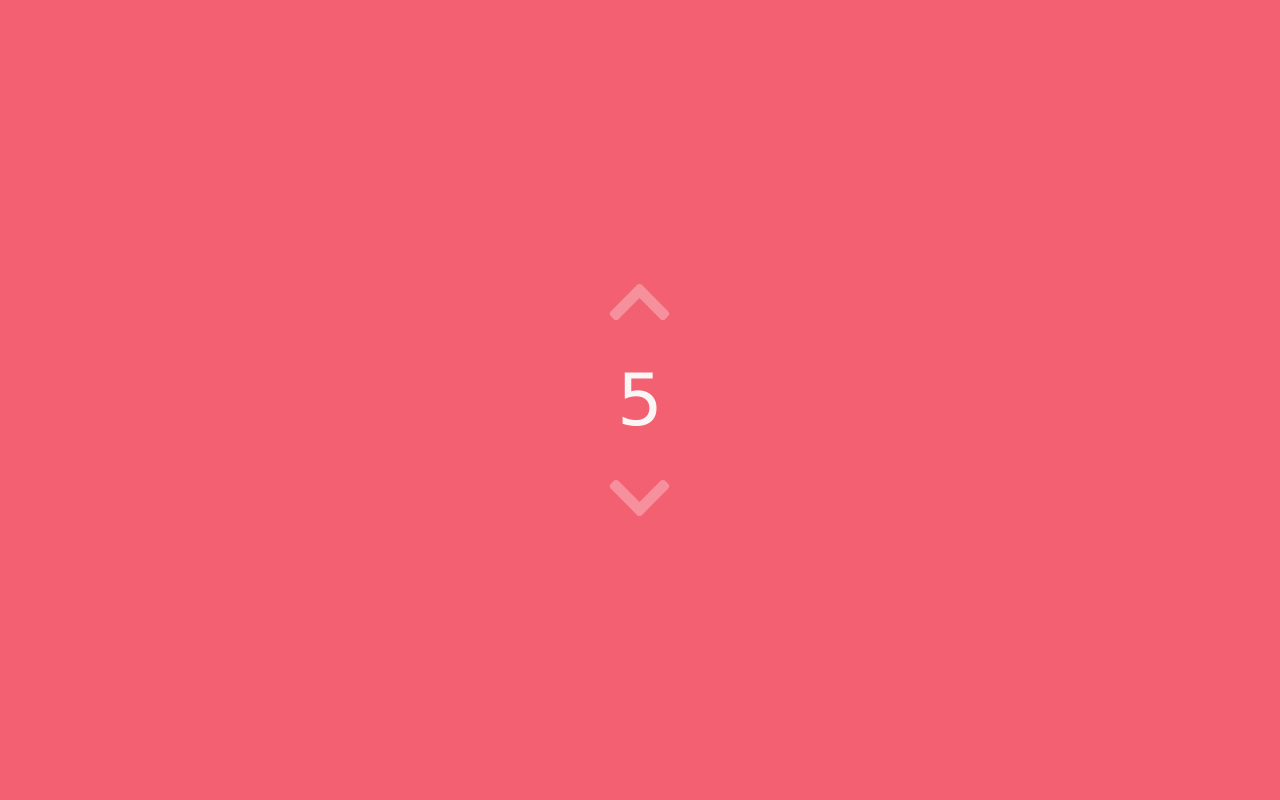
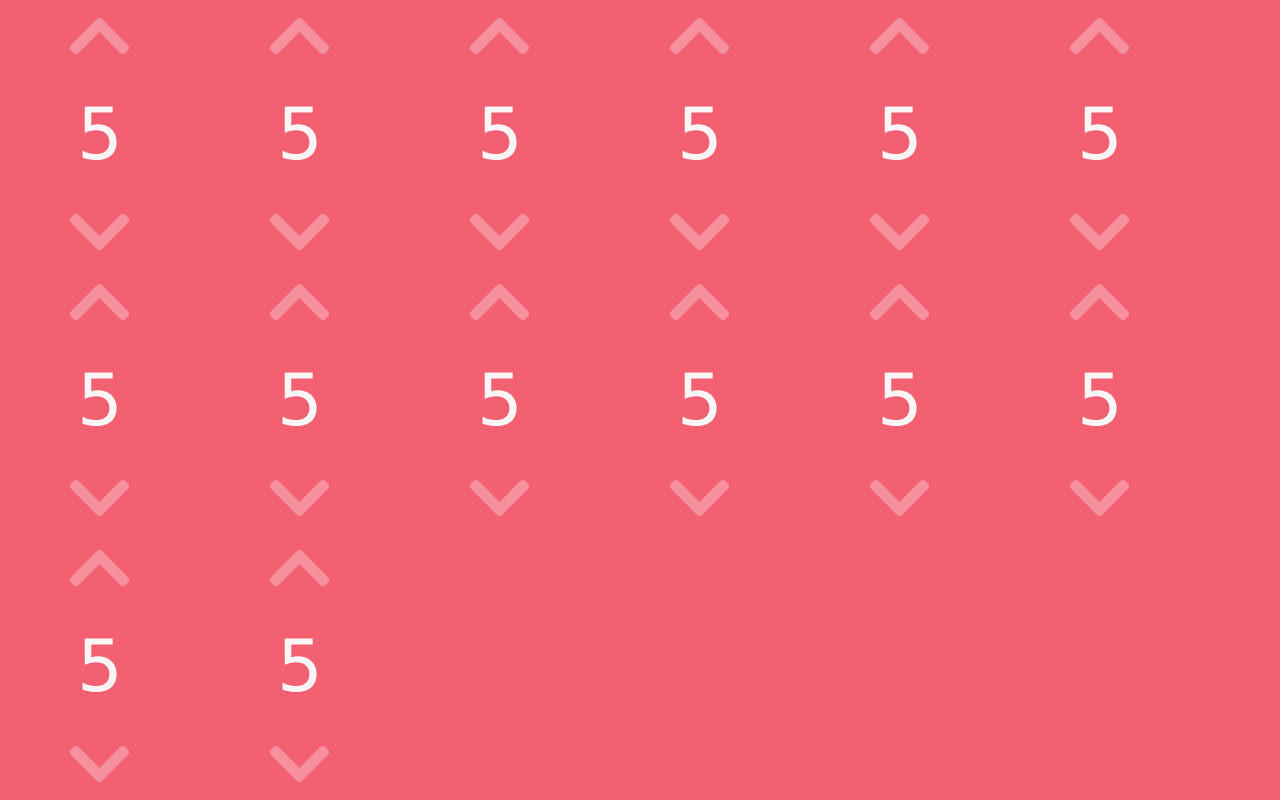
Before and after one commit to LeiaHong/my-react, a React (Create React App) app: page / in a window 1280 px wide. Built offline with nearby package versions, Linux system fonts and the light colour scheme.

Commit message:
一次使用大量計數器

```diff
--- a/src/App.js
+++ b/src/App.js
@@ -3,9 +3,21 @@ import './App.css';
 import CounterV2 from './features/counterV2/CounterV2';
 import useFirebase from './hooks/useFirebase';
 
+const counters = Array.from({ length: 14 }, (_, index) => index);
 function App() {
   useFirebase();
-  return <CounterV2 />;
+  return (
+    <div
+      style={{
+        display: 'flex',
+        flexWrap: 'wrap',
+      }}
+    >
+      {counters.map(() => (
+        <CounterV2 />
+      ))}
+    </div>
+  );
 }
 
 export default App;
--- a/src/features/counterV2/counterV2.css
+++ b/src/features/counterV2/counterV2.css
@@ -12,6 +12,7 @@ body {
   width: 100%;
   background-color: #f26072;
   display: flex;
+
   align-items: center;
   justify-content: center;
 }
@@ -24,7 +25,8 @@ body {
   display: flex;
   align-items: center;
   flex-direction: column;
-}
+  min-width: 200px;
+  }
 
 .number {
   font-size: 72px;
```
